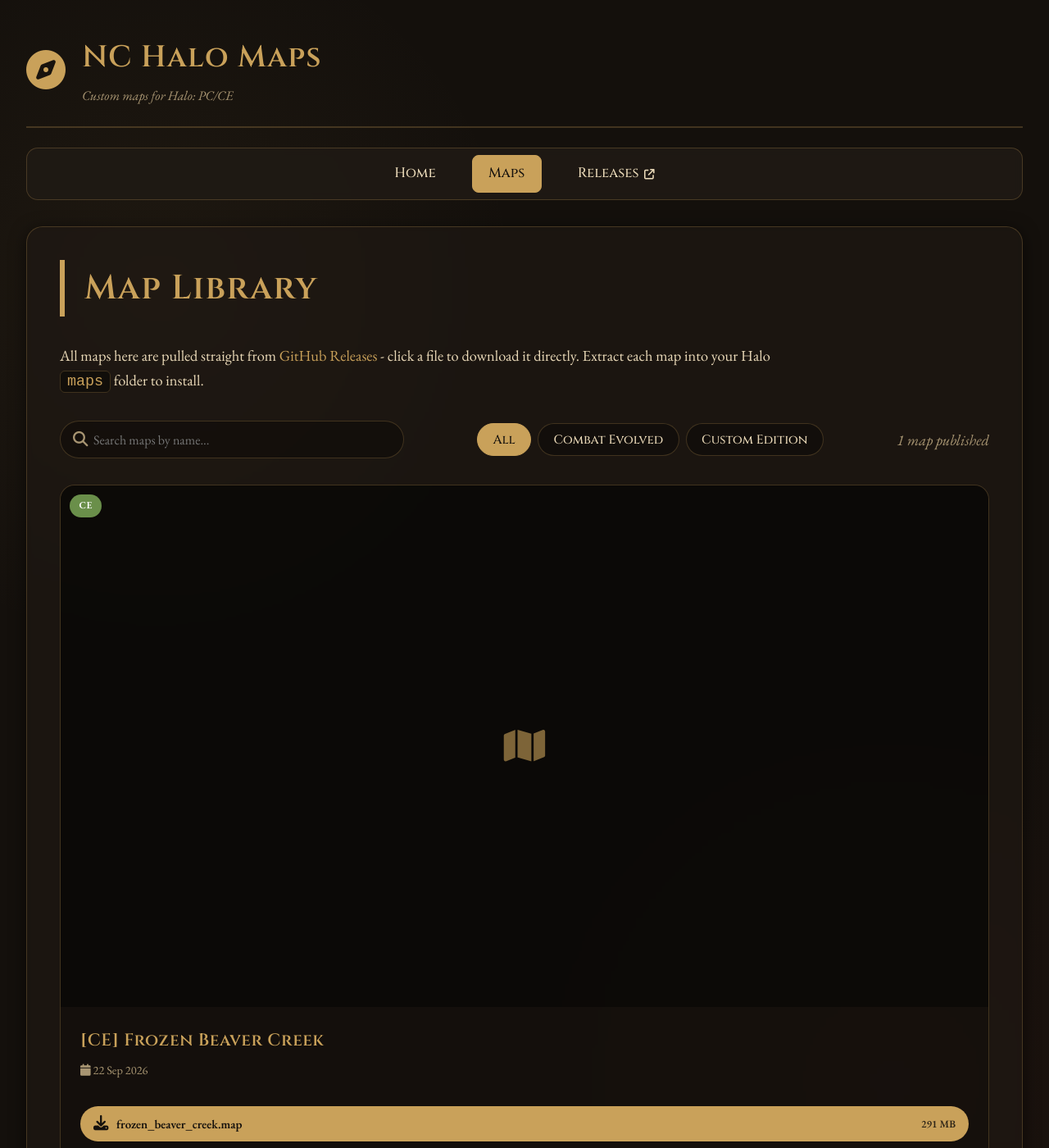
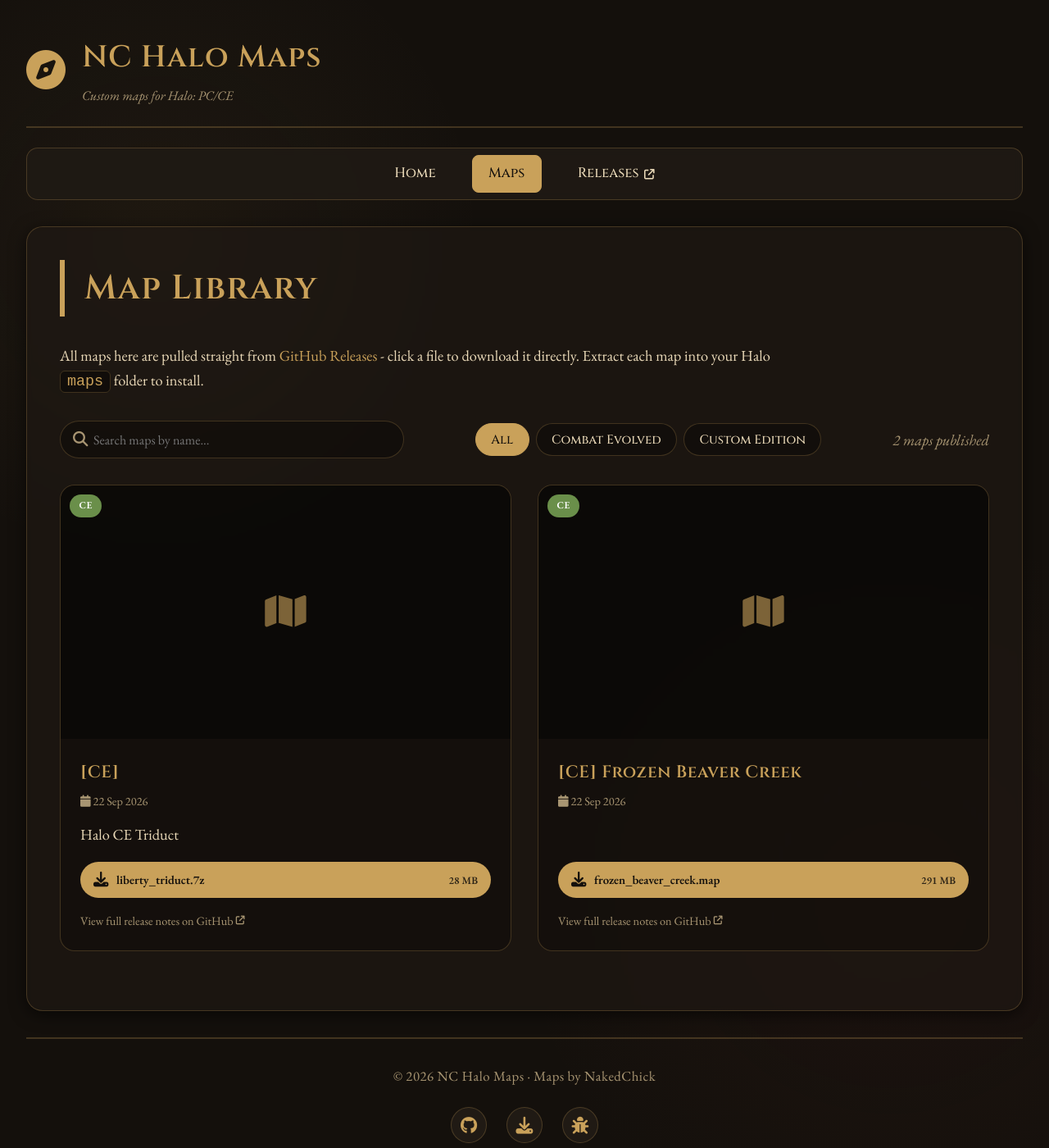
Before and after one commit to Chalwk/NC-Halo-Maps, a Jekyll site: the page built from maps.html, in a window 1280 px wide and 1400 px high. Shown: the whole window at 82% size. Built offline with Jekyll 4.4.1, drawn with Linux system fonts in a browser that asks for light colours.

Commit message:
chore: update releases data

```diff
--- a/_data/releases.json
+++ b/_data/releases.json
@@ -1,4 +1,27 @@
 [
+  {
+    "id": 394195420,
+    "tag": "CE-Triduct",
+    "name": "[CE]",
+    "body": "Halo CE Triduct",
+    "prerelease": false,
+    "published_at": "2026-09-22T23:50:03Z",
+    "html_url": "https://github.com/nakedchick-code/NC-Halo-Maps/releases/tag/CE-Triduct",
+    "games": [
+      "CE"
+    ],
+    "thumbnail": null,
+    "assets": [
+      {
+        "name": "liberty_triduct.7z",
+        "size": 29081263,
+        "size_human": "28 MB",
+        "download_count": 0,
+        "browser_download_url": "https://github.com/nakedchick-code/NC-Halo-Maps/releases/download/CE-Triduct/liberty_triduct.7z",
+        "content_type": "application/x-compressed"
+      }
+    ]
+  },
   {
     "id": 394166399,
     "tag": "CE-Frozen-Beaver-Creek",
```
